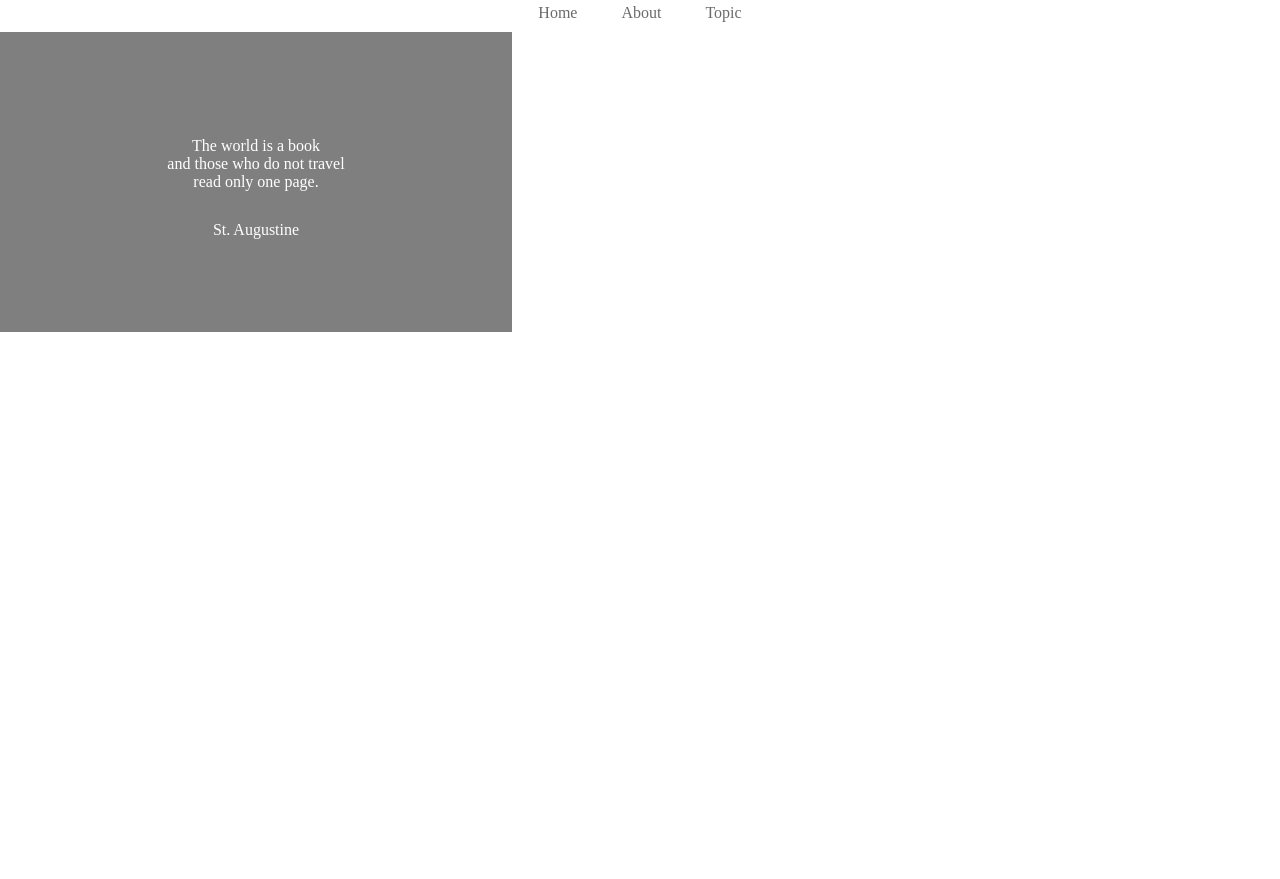
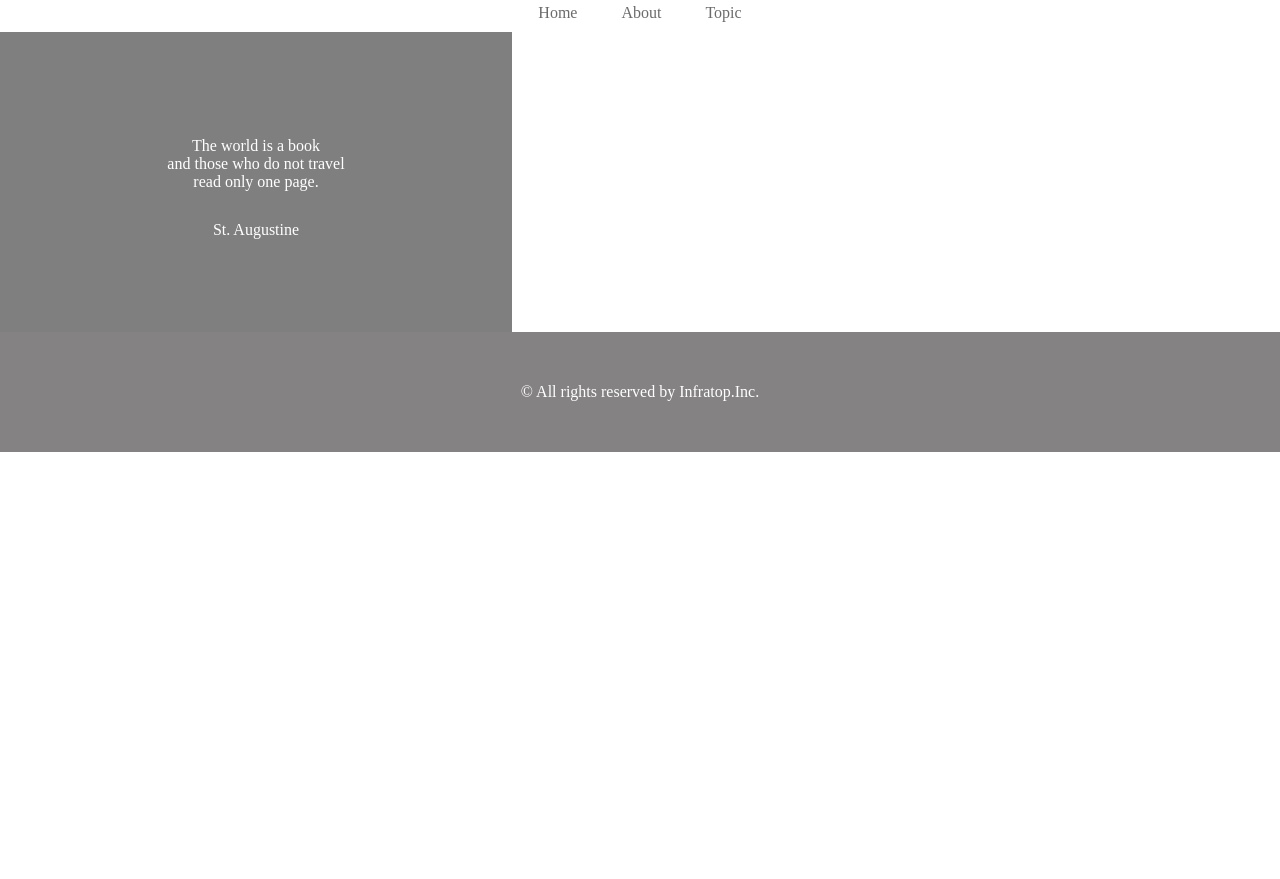
Before and after one commit to T-oka-4835/caravan, a plain HTML site: page index.html in a window 1280 px wide. Shown: the part 73-952 px from the top of the page. After the commit the page ends 800 px from the top, so only its background shows below. Drawn offline with Linux system fonts and the light colour scheme.

Commit message:
[Start] 1-7

```diff
--- a/style.css
+++ b/style.css
@@ -57,22 +57,10 @@ header .heading {
   color: #fff;
 }
 
-.main {
-  width: 840px;
-  height: 1400px;
-  display: flex;
-  justify-content: center;
-  margin: 0 auto;
-}
-
 .blog {
-  width: 600px;
-  height: 1400px;
 }
 
 .sidebar {
-  width: 240px;
-  height: 1400px;
 }
 
 footer {
```
